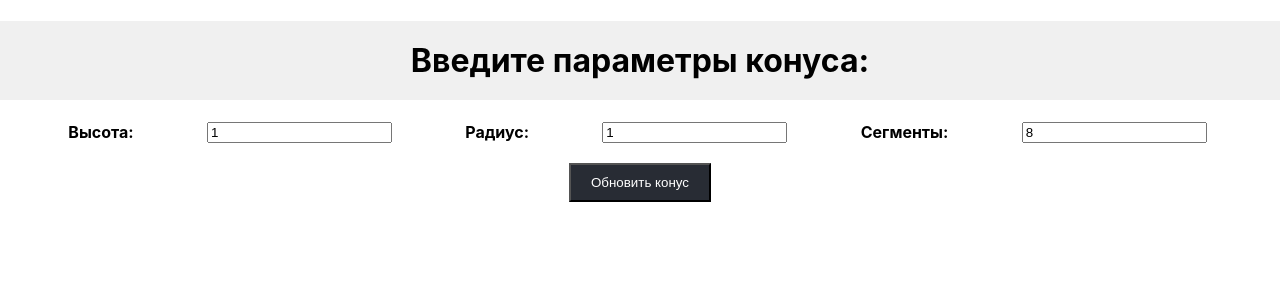
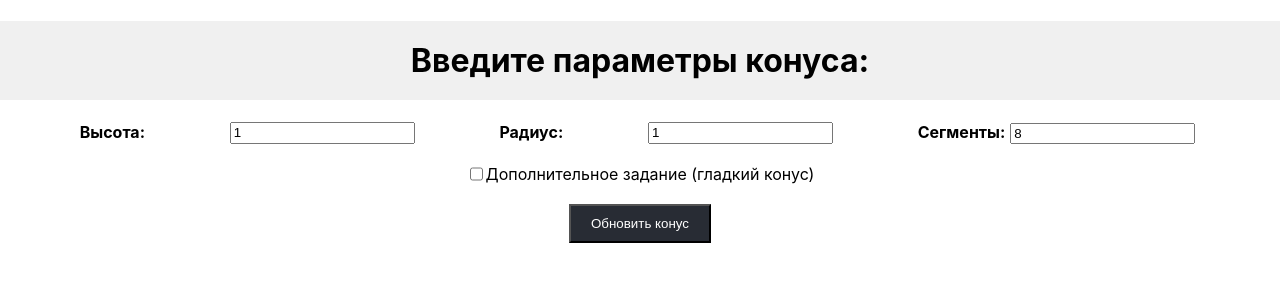
Before and after one commit to yulia463/3D-Cone, a React (Create React App) app: page / in a window 1280 px wide. Shown: the top 300 px of the page. Built offline with nearby package versions, Linux system fonts and the light colour scheme; no server answers.

Commit message:
add checkbox

```diff
--- a/src/App.module.css
+++ b/src/App.module.css
@@ -23,9 +23,7 @@
     background-color: #282c34;
     color: #ffffff;
 }
-
-.text {
+.checkbox{
     display: flex;
-    justify-content: space-evenly;
-    color: #993361;
+    justify-content: center;
 }
--- a/src/App.tsx
+++ b/src/App.tsx
@@ -1,44 +1,65 @@
-import {useState, useEffect} from 'react';
-import s from './App.module.css'
-import {api} from "./Api/api";
-import ConeRenderer from "./ConeRenderer";
+import  {useState, useEffect} from 'react';
+import s from './App.module.css';
+import {api} from './Api/api';
+import ConeRenderer from './ConeRenderer';
 
 type ConeData = {
     vertices: Array<number>;
     indices: Array<number>;
-}
+};
+
 const App: React.FC = () => {
     const [threeCone, setThreeCone] = useState({
-        height: 2,
-        radius: 5,
+        height: 1,
+        radius: 1,
         segments: 8,
-    })
+    });
 
-    const [coneData, setConeData] = useState<ConeData | null>(null)
+    const [coneData, setConeData] = useState<ConeData | null>(null);
 
     const [height, setHeight] = useState(1);
     const [radius, setRadius] = useState(1);
     const [segments, setSegments] = useState(8);
     const [isLoading, setIsLoading] = useState(false);
 
+    useEffect(() => {
+        setIsLoading(true);
+        api
+            .getConeTriangulation(threeCone)
+            .then((res) => {
+                setConeData({
+                    indices: res?.data?.indices,
+                    vertices: res?.data?.vertices,
+                });
+            })
+            .catch((error) => {
+                console.log(error);
+            })
+            .finally(() => {
+                setIsLoading(false);
+            });
+    }, [threeCone]);
+
+
     const handleHeightChange = (e: React.ChangeEvent<HTMLInputElement>) => {
         if (Number(e.target.value) < 0) {
-            return
+            return;
         }
         setHeight(parseFloat(e.target.value));
     };
 
     const handleRadiusChange = (e: React.ChangeEvent<HTMLInputElement>) => {
         if (Number(e.target.value) < 0) {
-            return
+            return;
         }
         setRadius(parseFloat(e.target.value));
     };
 
     const handleSegmentsChange = (e: React.ChangeEvent<HTMLInputElement>) => {
         if (Number(e.target.value) < 0) {
-            return
+            return;
         }
+
         setSegments(parseInt(e.target.value));
     };
 
@@ -47,43 +68,46 @@ const App: React.FC = () => {
             height,
             radius,
             segments,
-        })
+        });
     };
 
-    useEffect(() => {
-        setIsLoading(true);
-        api.getConeTriangulation(threeCone)
-            .then((res) => {
-                setConeData({
-                    indices: res?.data?.indices,
-                    vertices: res?.data?.vertices
-                })
-            })
-            .catch((error) => {
-                console.log(error)
-            })
-            .finally(()=>{
-                setIsLoading(false)
-            })
-    }, [threeCone])
+    const handleCheckboxChange = (e: React.ChangeEvent<HTMLInputElement>) => {
+        if (e.target.checked) {
+            setSegments(360);
+        } else {
+            setSegments(8);
+        }
+    };
 
     return (
         <div>
             <h1 className={s.appContainer}>Введите параметры конуса:</h1>
             <div className={s.labelsAndInputs}>
-                <label htmlFor="height"><b>Высота:</b> </label>
+                <label htmlFor="height">
+                    <b>Высота:</b>
+                </label>
                 <input type="number" id="height" value={height} onChange={handleHeightChange} step="0.1" max={7}/>
 
-                <label htmlFor="radius"><b>Радиус:</b></label>
+                <label htmlFor="radius">
+                    <b>Радиус:</b>
+                </label>
                 <input type="number" id="radius" value={radius} onChange={handleRadiusChange} step="0.1" max={6}/>
 
-                <label htmlFor="segments"><b>Сегменты:</b></label>
-                <input type="number" id="segments" value={segments} onChange={handleSegmentsChange} max={80}/>
+                <div>
+                    <label htmlFor="segments">
+                        <b>Сегменты:</b>
+                    </label>
+                    <input type="number" id="segments" value={segments} onChange={handleSegmentsChange} max={80}/>
+                </div>
             </div>
+            <label className={s.checkbox}>
+                <input type="checkbox" checked={segments >= 360} onChange={handleCheckboxChange}/>
+                Дополнительное задание (гладкий конус)
+            </label>
             <button className={`${s.button} ${isLoading ? s.loading : ''}`} onClick={handleUpdateClick}>
                 {isLoading ? 'Загрузка...' : 'Обновить конус'}
             </button>
-            {coneData && (<ConeRenderer vertices={coneData?.vertices} indices={coneData?.indices}/>)}
+            {coneData && <ConeRenderer vertices={coneData?.vertices} indices={coneData?.indices}/>}
         </div>
     );
 };
--- a/src/ConeRenderer.tsx
+++ b/src/ConeRenderer.tsx
@@ -20,7 +20,7 @@ const ConeRenderer = ({ vertices, indices }: ConeRendererPropsType) => {
         const geometry = new THREE.BufferGeometry();
         geometry.setIndex( indices );
         geometry.setAttribute( 'position', new THREE.BufferAttribute( new Float32Array(vertices), 3 ) );
-        const material = new THREE.MeshBasicMaterial({ color: 0x828588 });
+        const material = new THREE.MeshBasicMaterial({ color: 0x474849 });
 
         const cone = new THREE.Mesh(geometry, material);
 
```
